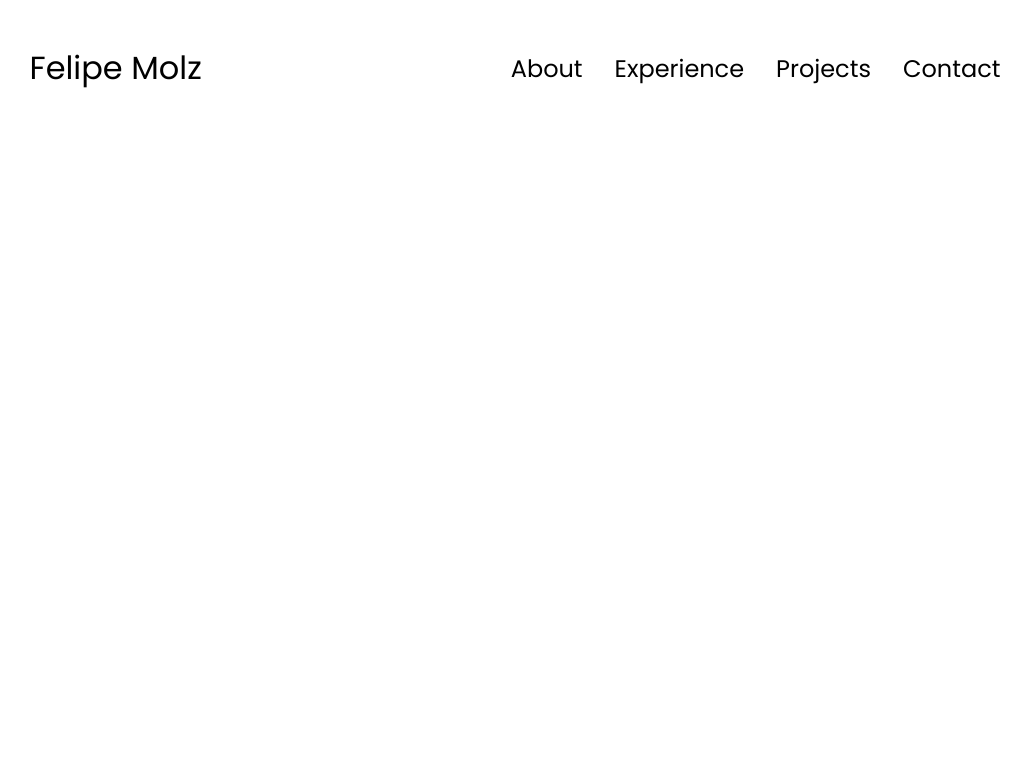
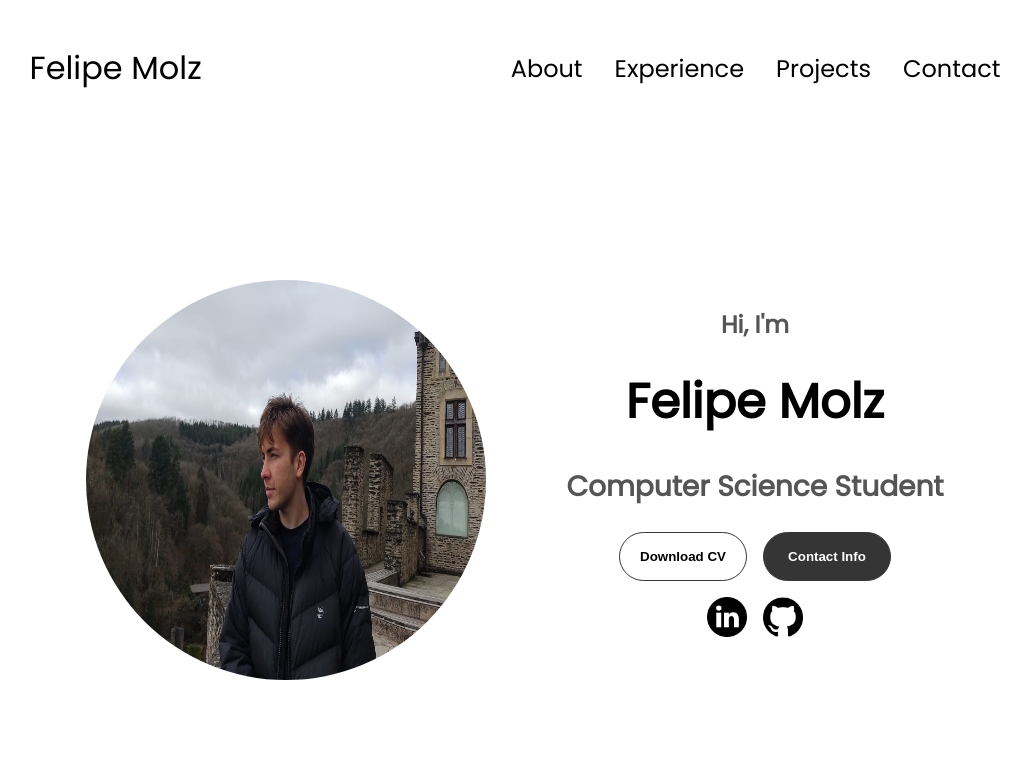
Before and after one commit to FeMolz/ProPortfolio, a plain HTML site: page index.html in a window 1280 px wide. Shown: the whole page, without its empty margins (125-1156 px from the left). Drawn offline with Linux system fonts and the light colour scheme.

Commit message:
About Section TO-DO

```diff
--- a/assets/css/style.css
+++ b/assets/css/style.css
@@ -101,3 +101,163 @@ a:hover {
     overflow: hidden;
     transition: all 0.3s ease-in-out;
 }
+
+.menu-links a {
+    display: block;
+    padding: 10px;
+    text-align: center;
+    font-size: 1.5rem;
+    color: black;
+    text-decoration: none;
+    transition: all 0.3s ease-in-out;
+}
+
+.menu-links li {
+  list-style: none;
+}
+
+.menu-links.open {
+  max-height: 300px;
+}
+
+.hamburguer-icon.open span:first-child {
+  transform: rotate(45deg) translate(10px, 5px);
+}
+
+.hamburguer-icon.open span:nth-child(2) {
+  opacity: 0;
+}
+
+.hamburguer-icon.open span:last-child {
+  transform: rotate(-45deg) translate(10px, -5px);
+}
+
+.hamburguer-icon span:first-child {
+  transform: none;
+}
+
+.hamburguer-icon span:first-child {
+  opacity: 1;
+}
+
+.hamburguer-icon span:first-child {
+  transform: none;
+}
+
+/* Sections */
+
+section {
+    padding-top: 4vh;
+    height: 96vh;
+    margin: 0 10rem;
+    box-sizing: border-box;
+    min-height: fit-content;
+}
+
+.section-container {
+    display: flex;
+}
+
+/* Profile */
+
+#profile {
+    display: flex;
+    justify-content: center;
+    gap: 5rem;
+    height: 80vh;
+}
+
+.section__pic-container img {
+    display: flex;
+    height: 400px;
+    width: 400px;
+    margin-top: 7rem;
+    border-radius: 100%;
+}
+
+.section__text {
+    align-self: center;
+    text-align: center;
+    margin-top: auto 0;
+}
+
+.section__text p {
+    font-weight: 600;
+}
+
+.section__text__p1 {
+    text-align: center;
+    margin-bottom: 1.5rem;
+    font-size: 1.5rem;
+}
+
+.section__text__p2 {
+    font-size: 1.75rem;
+    margin-bottom: 1.5rem;
+}
+
+.title {
+    font-size: 3rem;
+    text-align: center;
+    margin-bottom: 1.7rem;
+}
+
+#socials-container {
+    display: flex;
+    justify-content: center;
+    margin-top: 1rem;
+    gap: 1rem;
+}
+
+#socials-container img:hover {
+    transform: scale(1.1);
+    transition: all 0.2s ease-in-out;
+}
+
+.icon {
+    cursor: pointer;
+    height: 2.5rem;
+}
+
+/* Buttons */
+
+.btn-container {
+    display: flex;
+    justify-content: center;
+    gap: 1rem;
+}
+
+.btn {
+    font-weight: 600;
+    transition: all 300ms ease;
+    padding: 1rem;
+    width: 8rem;
+    border-radius: 2rem;
+}
+
+.btn-color-1,
+.btn-color-2 {
+    border: rgb(53, 53, 53) solid 0.1rem;
+    cursor: pointer;
+}
+.btn-color-1,
+.btn-color-2:hover {
+    background: rgb(53, 53, 53);
+    color: white;
+}
+
+.btn-color-1:hover {
+    background: black;
+}
+
+.btn-color-2 {
+    background: none;
+}
+
+.btn-color-2:hover {
+    border: rgb(255, 255,255) solid 0.1rem;
+}
+
+.btn-container {
+    gap: 1rem;
+}
--- a/assets/js/script.js
+++ b/assets/js/script.js
@@ -0,0 +1,6 @@
+function toggleMenu() {
+    const menu = document.querySelector('.menu-links');
+    const icon = document.querySelector('.hamburguer-icon');
+    menu.classList.toggle('open')
+    icon.classList.toggle('open')
+}
--- a/index.html
+++ b/index.html
@@ -38,6 +38,25 @@
         </div>
     </nav>
 
+    <section id="profile">
+        <div class="section__pic-container">
+            <img src="./assets/img/foto-perfil.jpg" alt="Foto perfil Felipe">
+        </div>
+        <div class="section__text">
+            <p class="section__text__p1">Hi, I'm</p>
+            <h1 class="title">Felipe Molz</h1>
+            <p class="section__text__p2">Computer Science Student</p>
+            <div class="btn-container">
+                <button class="btn btn-color-2" onclick="window.open('./assets/doc/Currículo Dev.pdf')">Download CV</button>
+                <button class="btn btn-color-1" onclick="location.href='./#contact'">Contact Info</button>
+            </div>
+            <div id="socials-container">
+                <img src="./assets/img/linkedin.png" alt="linkedin profile" class="icon" onclick="location.href='https://www.linkedin.com/in/felipe-de-borba-molz-21908a2a1'">
+                <img src="./assets/img/github.png" alt="github profile" class="icon" onclick="location.href='https://github.com/FeMolz'">
+            </div>
+        </div>
+
+    </section>
     <script src="assets/js/script.js"></script>
 </body>
 </html>
```
